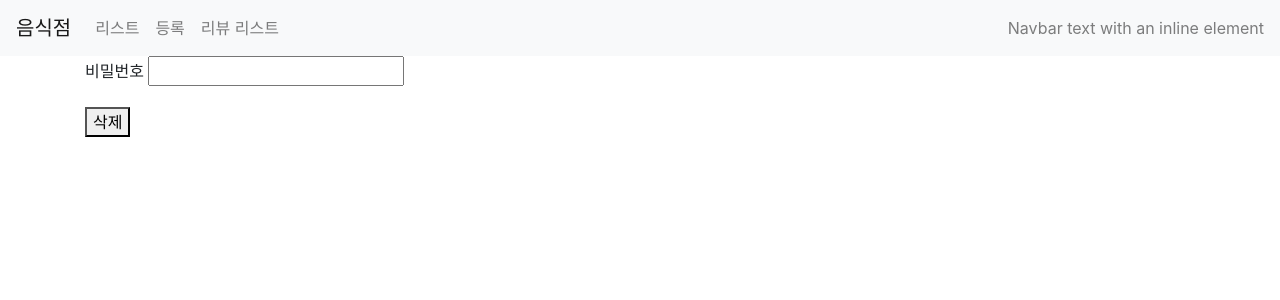
After one commit to shong91/django_study, a Django app: template first-django/third/templates/third/delete.html in a window 1280 px wide. The commit adds this page. Shown: the top 300 px of the page. Run offline with Django 3.2, Linux system fonts and the light colour scheme; the template is opened without the code that fills it, so the values that code supplies are empty; some libraries are stand-ins or nearby versions.

Commit message:
add logic - update/delete (when password matches)

```diff
--- a/first-django/third/templates/third/base.html
+++ b/first-django/third/templates/third/base.html
@@ -26,6 +26,9 @@
         <li class="nav-item">
             <a class="nav-link" href="/third/create">등록</a>
         </li>
+        <li class="nav-item">
+            <a class="nav-link" href="/third/review/list">리뷰 리스트</a>
+        </li>
     </ul>
     <span class="navbar-text">
       Navbar text with an inline element
--- /dev/null
+++ b/first-django/third/templates/third/delete.html
@@ -0,0 +1,16 @@
+{% extends 'third/base.html' %}
+{% load static %}
+{% block content %}
+<div class="container">
+   <form action="{% url 'restaurant-delete' id=item.id %}" method="POST">
+        {% csrf_token %}
+       <p>
+           <label for="password">비밀번호</label>
+           <input name="password" type="password"/>
+       </p>
+        <button type="submit"> 삭제 </button>
+
+
+    </form>
+</div>
+{% endblock %}
--- a/first-django/third/templates/third/detail.html
+++ b/first-django/third/templates/third/detail.html
@@ -7,7 +7,7 @@
             <h3> {{ item.name }} </h3>
             <p> {{ item.address }} </p>
             <p>
-                <a href="{% url 'restaurant-delete' %}?id={{ item.id }}">
+                <a href="{% url 'restaurant-delete' id=item.id %}">
                     <button class="btn btn-danger"> 삭제하기 </button>
                 </a>
             </p>
--- a/first-django/third/templates/third/update.html
+++ b/first-django/third/templates/third/update.html
@@ -9,9 +9,6 @@
             {{ form.as_table }}
         </table>
         <button type="submit"> 수정 </button>
-
-
     </form>
-
 </div>
 {% endblock %}
--- a/first-django/third/urls.py
+++ b/first-django/third/urls.py
@@ -5,12 +5,13 @@ urlpatterns = [
     path('list/', views.list, name='list'),
     path('create/', views.create, name='restaurant-create'),
     path('update/', views.update, name='restaurant-update'),
+    path('restaurant/<int:id>/delete/', views.delete, name='restaurant-delete'),
+
     # path('detail/', views.detail, name='restaurant-detail'),
-    path('delete/', views.delete, name='restaurant-delete'),
-
     path('restaurant/<int:id>/', views.detail, name='restaurant-detail'), # pathParameter: 모델명, pk
     path('restaurant/<int:restaurant_id>/review/create/', views.review_create, name='review-create'),
     path('restaurant/<int:restaurant_id>/review/delete/<int:review_id>', views.review_delete, name='review-delete'),
+    path('review/list/', views.review_list, name='review-list'),
 
 
 
```
Also changed, not shown: first-django/third/migrations/0003_auto_20200913_1803.py (added). Lines whose indentation alone changed are shown as unchanged.
